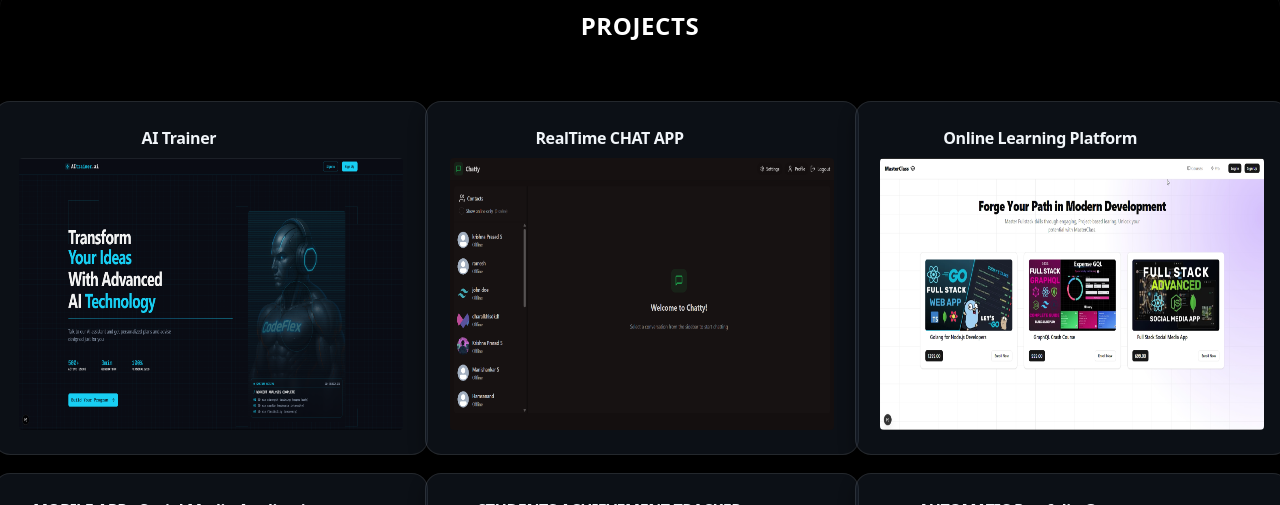
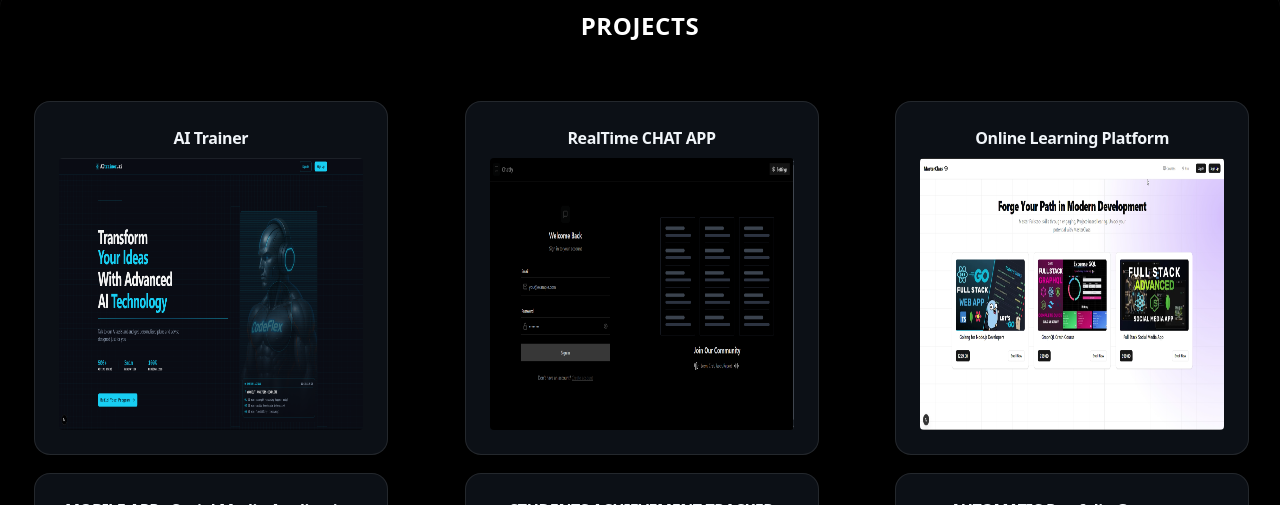
Before and after one commit to krishna-Prasad-CEO/Modern-UIUX, a Next.js app: page / in a window 1280 px wide. Shown: the part 829-1334 px from the top of the page. Built offline with nearby package versions, Linux system fonts and the light colour scheme.

Commit message:
dimenstion fixes

```diff
--- a/src/app/components/3dPin.tsx
+++ b/src/app/components/3dPin.tsx
@@ -12,7 +12,7 @@ export function AnimatedPinDemo({ title, link, source }: AnimatedPinDemoProps) {
   return (
     <div className="flex items-center justify-center m-5">
       <PinContainer title={link} href={link}>
-        <div className="flex basis-full flex-col tracking-tight text-slate-100/50 sm:basis-1/2 w-[25rem] h-[20rem] p-2">
+        <div className="flex basis-full flex-col tracking-tight text-slate-100/50 sm:basis-1/2 w-[20rem] h-[20rem] p-2">
           <h3 className="max-w-xs !pb-2 !m-0 font-bold  text-base text-slate-100">
             {title}
           </h3>
--- a/src/app/page.tsx
+++ b/src/app/page.tsx
@@ -30,7 +30,7 @@ const page = () => {
               link="https://ai-trainer-flame.vercel.app/"
             />
             <AnimatedPinDemo
-              source="image.png"
+              source="Screenshot 2025-07-17 130441.png"
               title="RealTime CHAT APP"
               link="https://intern-project-rprx.onrender.com/"
             />
```
Also changed, not shown: public/Screenshot 2025-07-17 130441.png (added).
